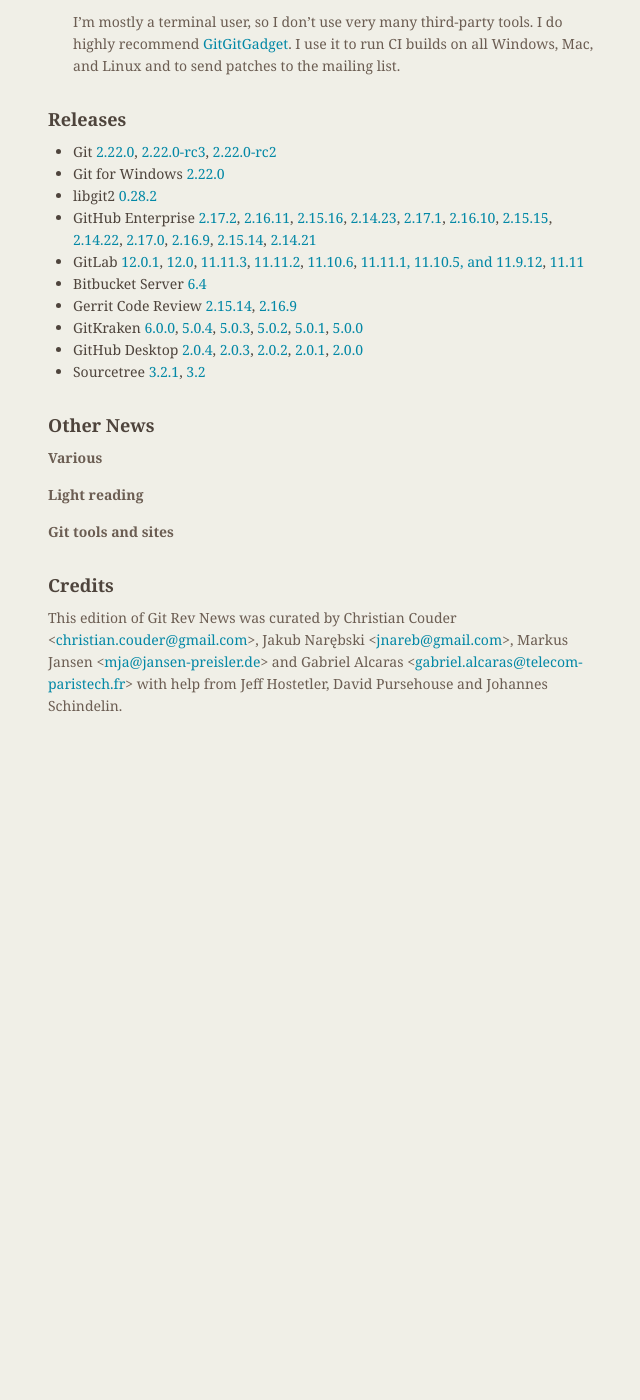
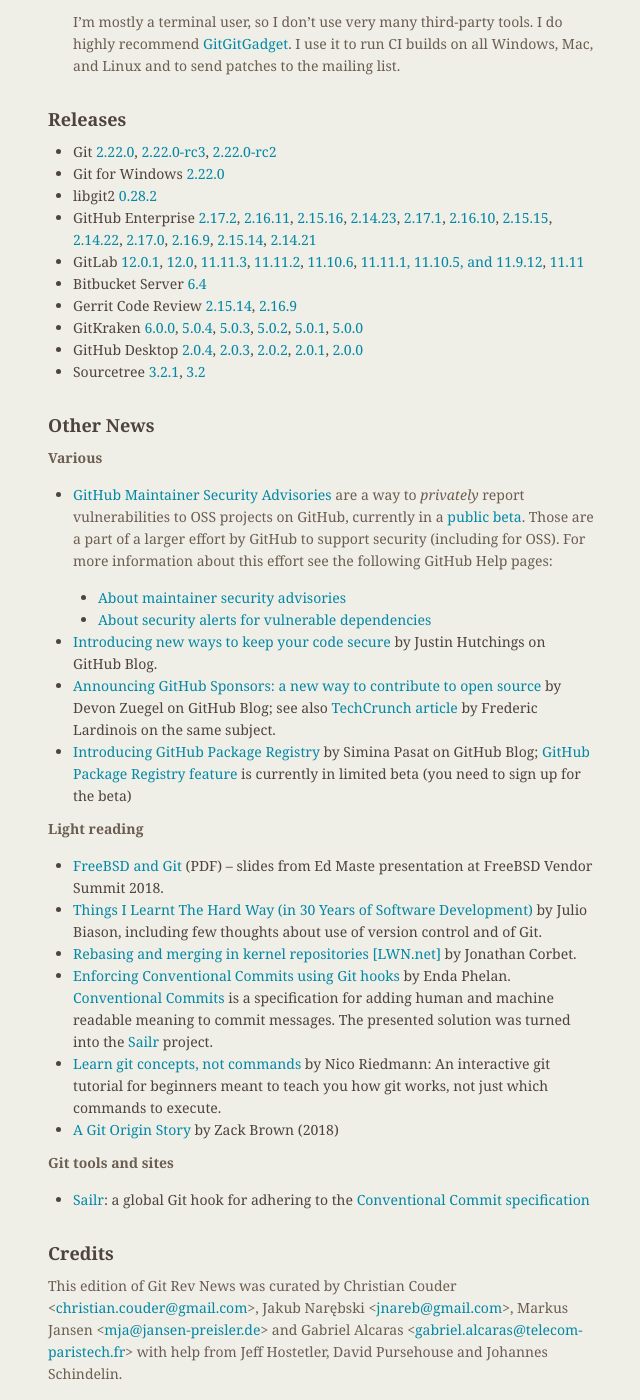
Before and after one commit to git/git.github.io, a Jekyll site: the page built from rev_news/drafts/edition-52.md, in a window 1280 px wide and 1400 px high, scrolled down 3134 px. Shown: the whole window, without its empty margins (486-1126 px from the left). Built offline with Jekyll 4.4.1, drawn with Linux system fonts in a browser that asks for light colours; before the commit the page ends 3866 px from its top, so only the background shows below that.

Commit message:
rn-53: Add links to articles and tools to "Other News" section

```diff
--- a/rev_news/drafts/edition-52.md
+++ b/rev_news/drafts/edition-52.md
@@ -256,11 +256,41 @@
 
 __Various__
 
+* [GitHub Maintainer Security Advisories](https://dwheeler.com/blog/2019/05/25/#github-maintainer-security-advisories)
+  are a way to _privately_ report vulnerabilities to OSS projects on GitHub,
+  currently in a [public beta](https://dwheeler.com/blog/2019/05/25/#github-maintainer-security-advisories).
+  Those are a part of a larger effort by GitHub to support security (including for OSS).
+  For more information about this effort see the following GitHub Help pages:
+
+  * [About maintainer security advisories](https://help.github.com/en/articles/about-maintainer-security-advisories)
+  * [About security alerts for vulnerable dependencies](https://help.github.com/en/articles/about-security-alerts-for-vulnerable-dependencies)
+
+* [Introducing new ways to keep your code secure](https://github.blog/2019-05-23-introducing-new-ways-to-keep-your-code-secure/) by Justin Hutchings on GitHub Blog.
+* [Announcing GitHub Sponsors: a new way to contribute to open source](https://github.blog/2019-05-23-announcing-github-sponsors-a-new-way-to-contribute-to-open-source/) by Devon Zuegel on GitHub Blog;
+  see also [TechCrunch article](https://techcrunch.com/2019/05/23/github-launches-sponsors-lets-you-pay-your-favorite-open-source-contributors/) by Frederic Lardinois on the same subject.
+* [Introducing GitHub Package Registry](https://github.blog/2019-05-10-introducing-github-package-registry/) by Simina Pasat on GitHub Blog;
+  [GitHub Package Registry feature](https://github.com/features/package-registry) is currently in limited beta (you need to sign up for the beta)
+
 
 __Light reading__
 
+* [FreeBSD and Git](https://www.freebsdfoundation.org/wp-content/uploads/2018/10/FreeBSD-and-Git.pdf) (PDF)
+  -- slides from Ed Maste presentation at FreeBSD Vendor Summit 2018.
+* [Things I Learnt The Hard Way (in 30 Years of Software Development)](https://blog.juliobiason.net/thoughts/things-i-learnt-the-hard-way/) by Julio Biason,
+  including few thoughts about use of version control and of Git.
+* [Rebasing and merging in kernel repositories [LWN.net]](https://lwn.net/Articles/791284/) by Jonathan Corbet.
+* [Enforcing Conventional Commits using Git hooks](https://endaphelan.me/guides/git/using-git-hooks-to-enforce-conventional-commits/) by Enda Phelan.
+  [Conventional Commits](https://www.conventionalcommits.org/) is a specification for adding human and machine readable meaning to commit messages.
+  The presented solution was turned into the [Sailr](https://github.com/craicoverflow/sailr) project.
+* [Learn git concepts, not commands](https://dev.to/unseenwizzard/learn-git-concepts-not-commands-4gjc) by Nico Riedmann:
+  An interactive git tutorial for beginners meant to teach you how git works,
+  not just which commands to execute.
+* [A Git Origin Story](https://www.linuxjournal.com/content/git-origin-story) by Zack Brown (2018)
+
 
 __Git tools and sites__
+
+* [Sailr](https://github.com/craicoverflow/sailr): a global Git hook for adhering to the [Conventional Commit specification](https://www.conventionalcommits.org/)
 
 
 ## Credits
```
